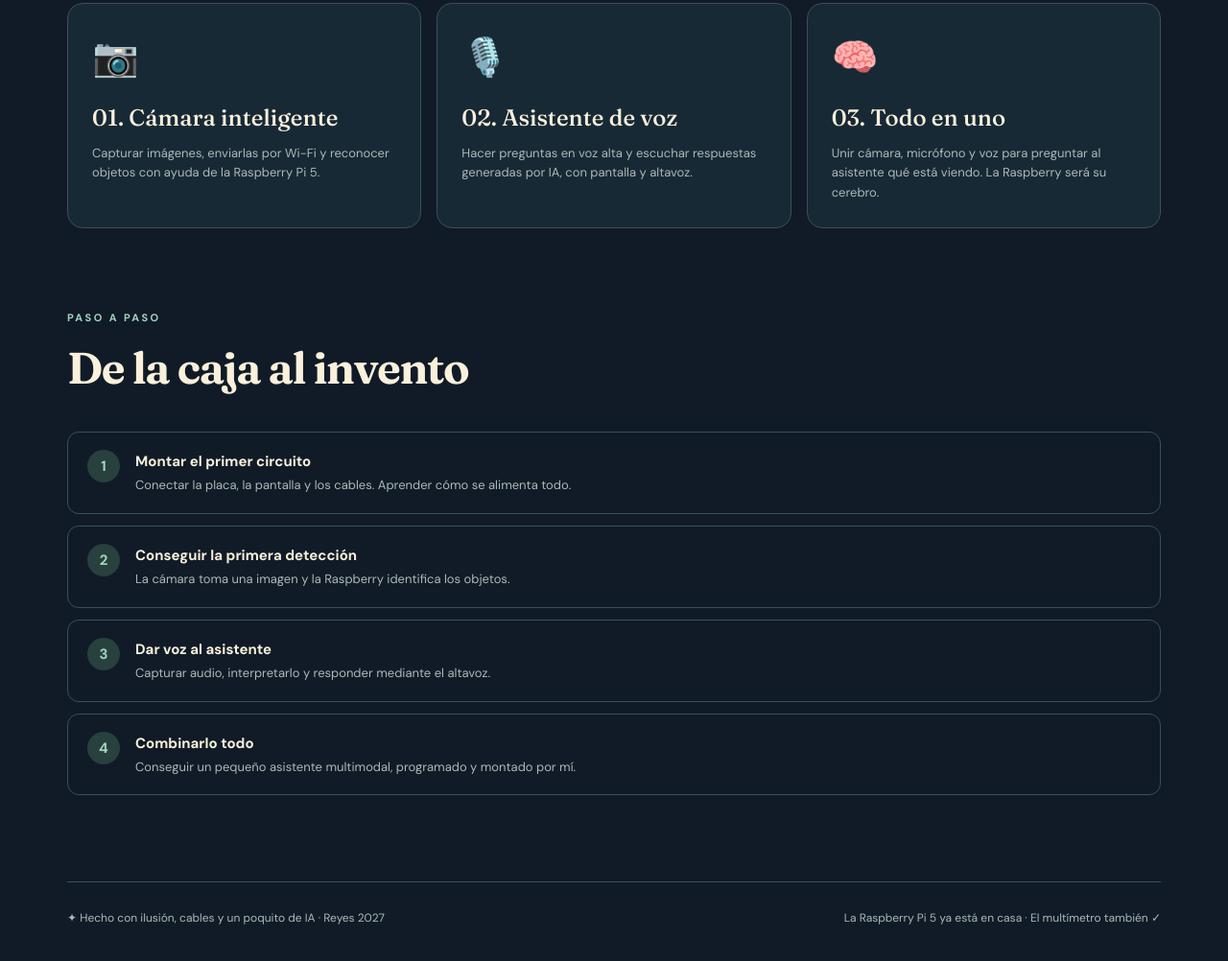
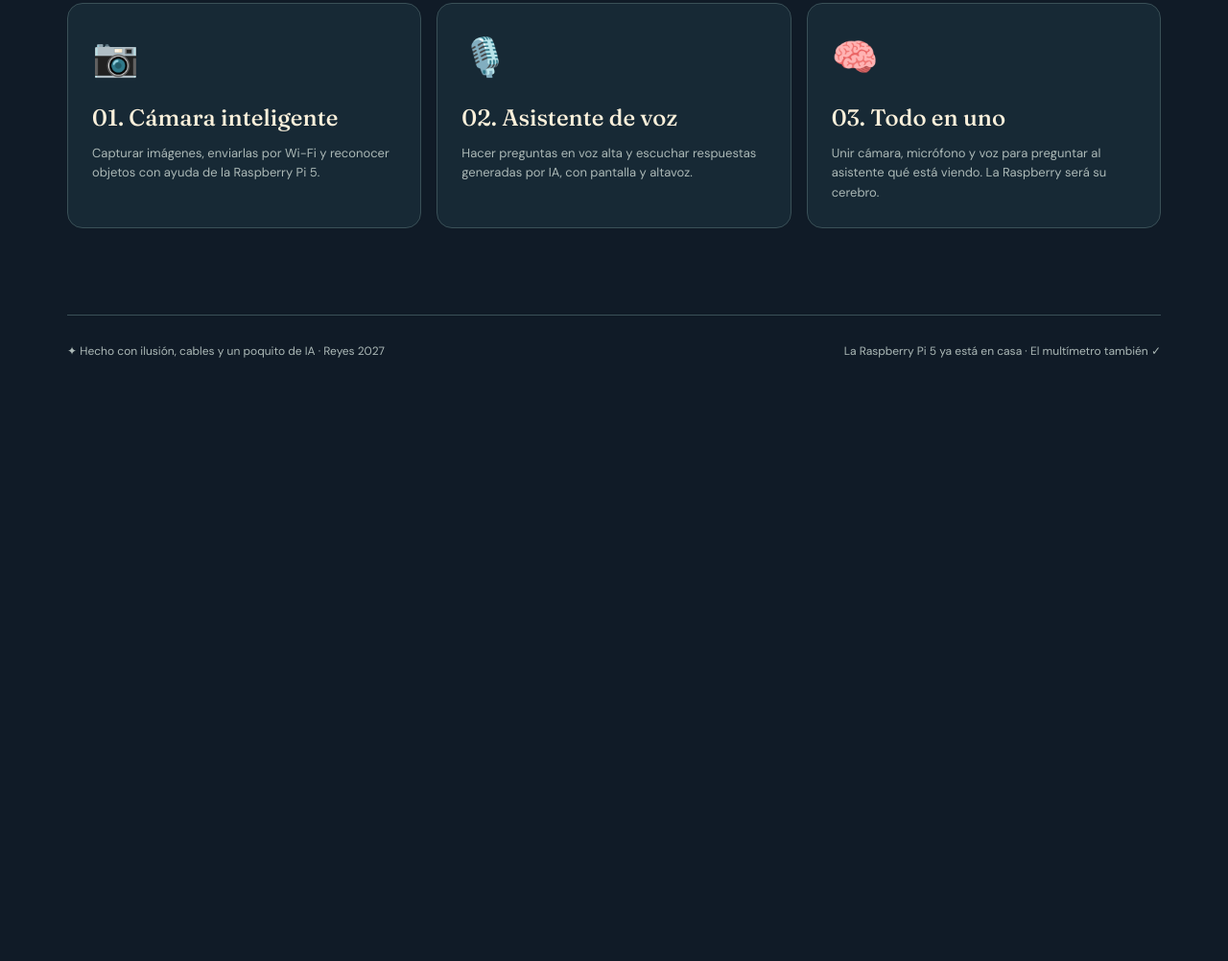
Before and after one commit to sorul/carta-reyes, a plain HTML site: page index.html in a window 1280 px wide. Shown: the part 1398-2400 px from the top of the page at 96% size. After the commit the page ends 1822 px from the top, so only its background shows below. Drawn offline with Linux system fonts and the light colour scheme.

Commit message:
fix: clarify budget summary and remove roadmap section

```diff
--- a/index.html
+++ b/index.html
@@ -833,9 +833,9 @@
         <div><span class="stat-label">Mi carta tiene</span><span class="stat-num" id="count"></span><span
             class="stat-note">Piezas, herramientas y accesorios</span></div>
         <div><span class="stat-label">Materiales aprox.</span><span class="stat-num" id="total">73 €</span><span
-            class="stat-note">Sin portes ni posibles impuestos</span></div>
-        <div><span class="stat-label">Presupuesto flexible</span><span class="stat-num">160 €</span><span
-            class="stat-note">No hace falta gastarlo entero</span></div>
+            class="stat-note">Sin gastos de envío</span></div>
+        <div><span class="stat-label">Total con envíos aprox.</span><span class="stat-num">110–130 €</span><span
+            class="stat-note">Estimación según proveedores.</span></div>
       </section>
       <section class="section" id="regalos">
         <div class="heading">
@@ -878,40 +878,6 @@
             <p>Unir cámara, micrófono y voz para preguntar al asistente qué está viendo. La Raspberry será su cerebro.
             </p>
           </article>
-        </div>
-      </section>
-      <section class="section">
-        <div class="heading">
-          <div>
-            <div class="eyebrow">Paso a paso</div>
-            <h2>De la caja al invento</h2>
-          </div>
-        </div>
-        <div class="roadmap">
-          <div class="step"><b>1</b>
-            <div>
-              <h3>Montar el primer circuito</h3>
-              <p>Conectar la placa, la pantalla y los cables. Aprender cómo se alimenta todo.</p>
-            </div>
-          </div>
-          <div class="step"><b>2</b>
-            <div>
-              <h3>Conseguir la primera detección</h3>
-              <p>La cámara toma una imagen y la Raspberry identifica los objetos.</p>
-            </div>
-          </div>
-          <div class="step"><b>3</b>
-            <div>
-              <h3>Dar voz al asistente</h3>
-              <p>Capturar audio, interpretarlo y responder mediante el altavoz.</p>
-            </div>
-          </div>
-          <div class="step"><b>4</b>
-            <div>
-              <h3>Combinarlo todo</h3>
-              <p>Conseguir un pequeño asistente multimodal, programado y montado por mí.</p>
-            </div>
-          </div>
         </div>
       </section>
     </main>
```
